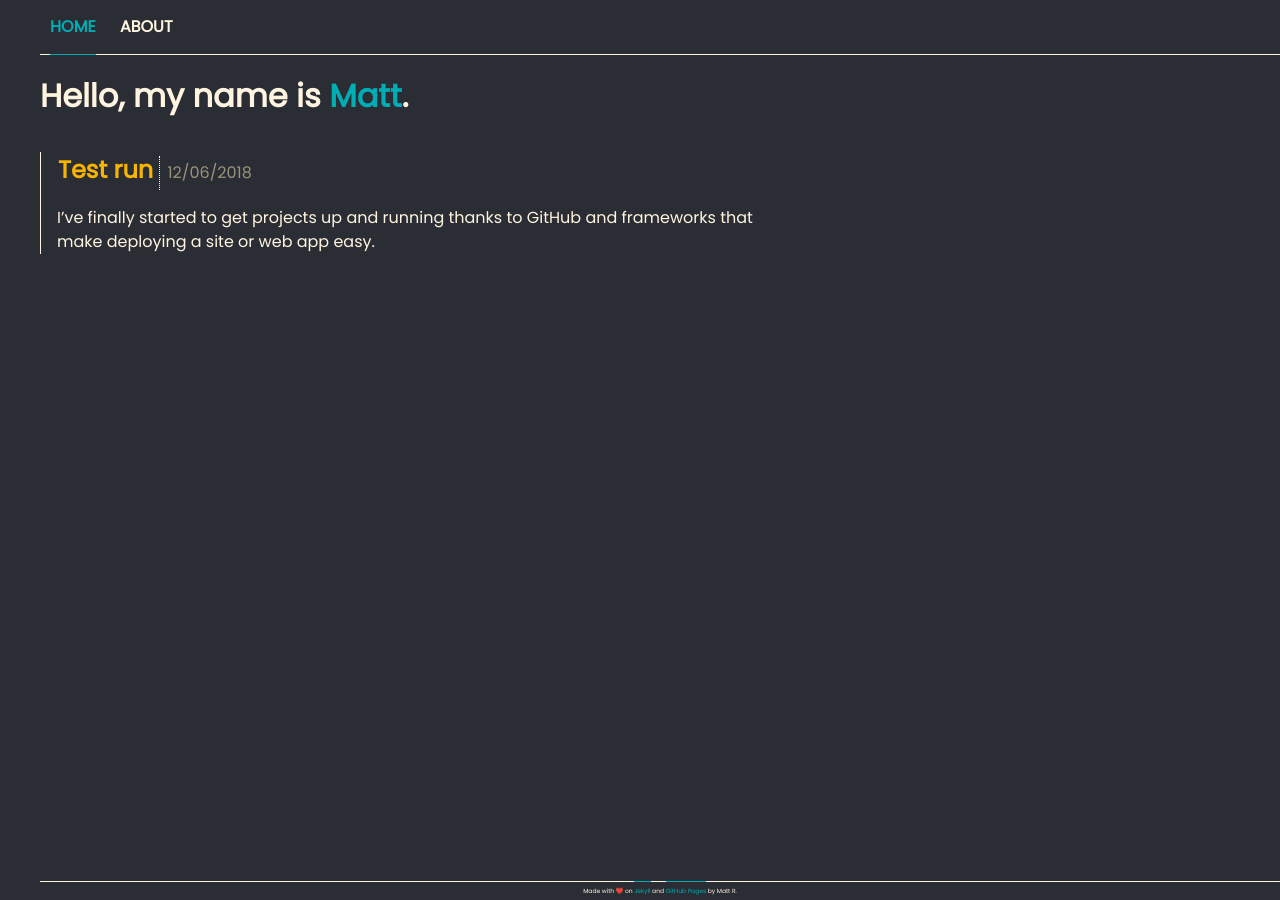
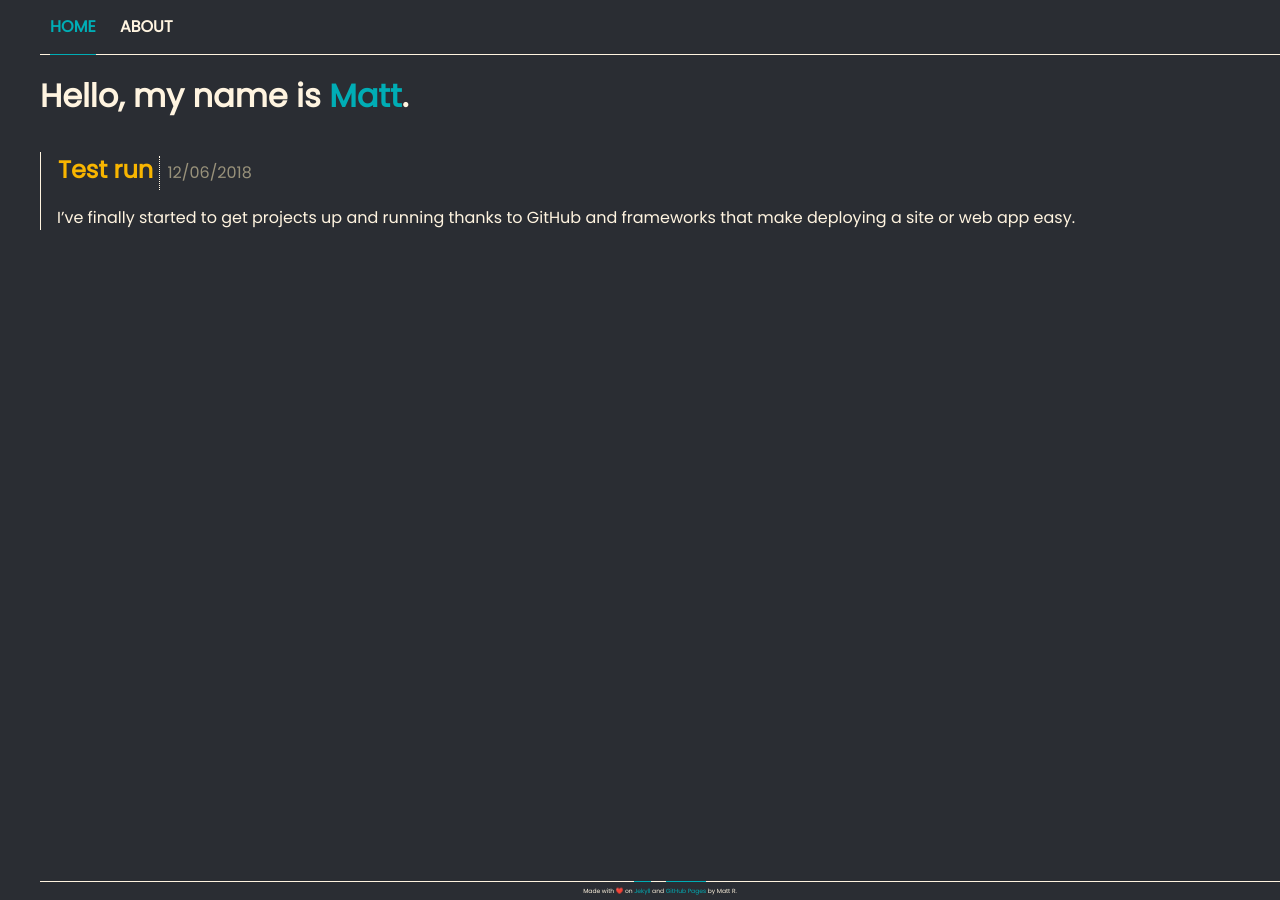
Before and after one commit to MattRugamas/mattrugamas.com, a Jekyll site: the page built from index.html, in a window 1280 px wide. Built offline with Jekyll 4.4.1, drawn with Linux system fonts in a browser that asks for light colours.

Commit message:
more mobile only stuff..

```diff
--- a/_sass/main.scss
+++ b/_sass/main.scss
@@ -118,7 +118,7 @@ img#selfie {
 div#content {
 	position: relative;
 	min-height: calc(100vh - 72px);
-	max-width: 777px;
+	//max-width: 777px;
 	padding: 18px 20px 18px 0;
 }
 
```
